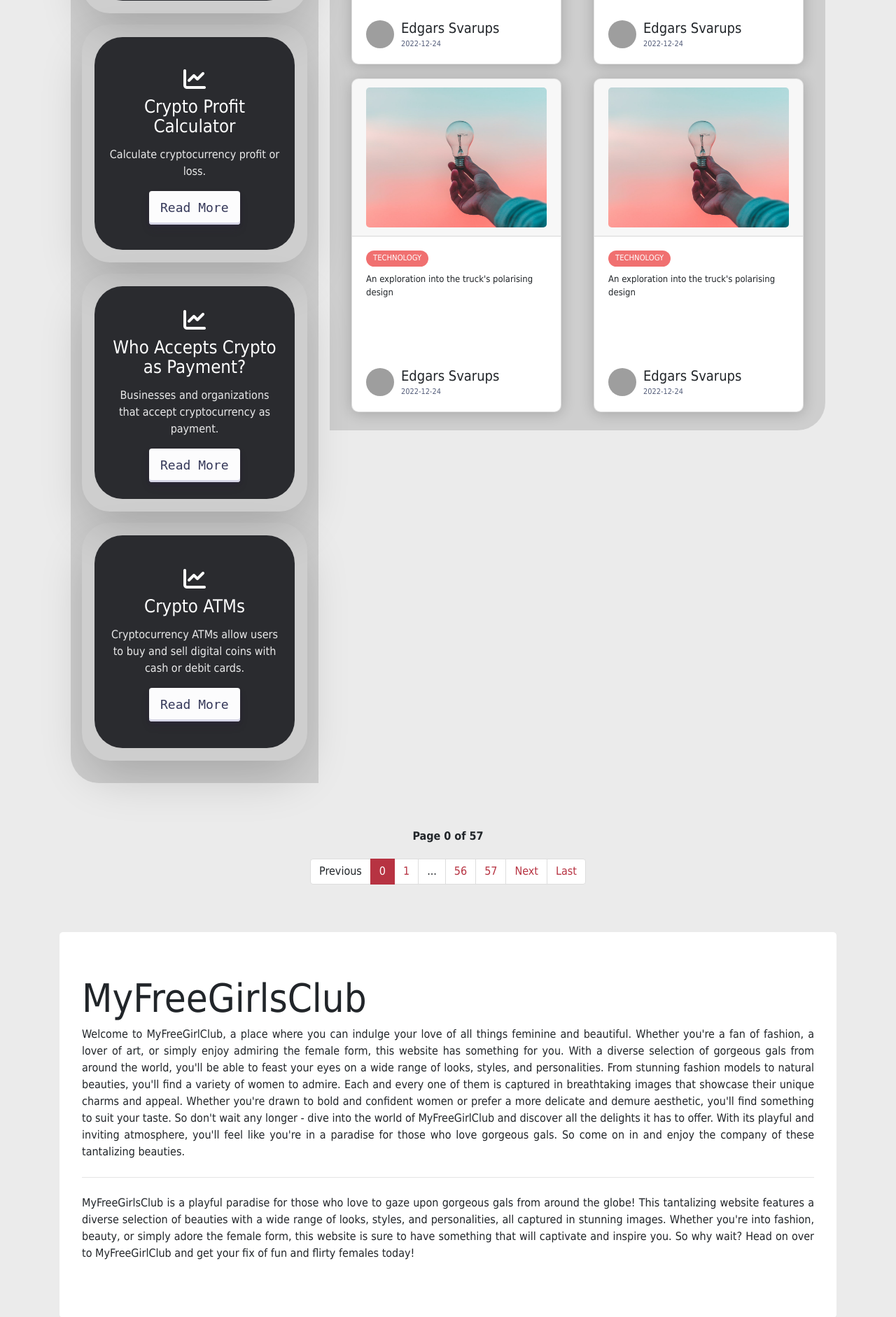
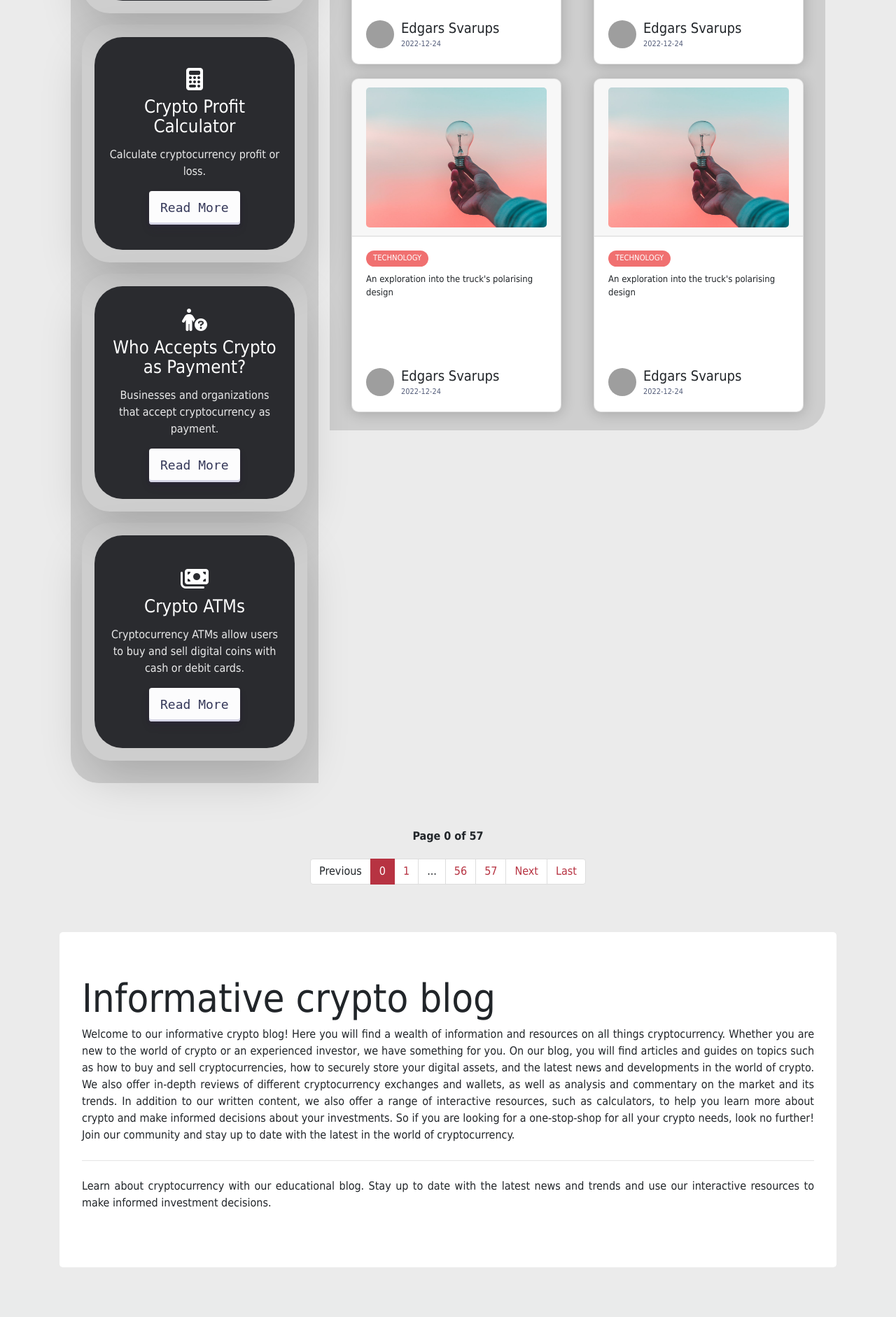
Before and after one commit to Edza01/basedchadcrypto, a PHP site: page /cryptonews/ in a window 1280 px wide. Shown: the part 1536-3418 px from the top of the page at 70% size. After the commit the page ends 3347 px from the top, so only its background shows below. Run offline with PHP 8.4, Linux system fonts and the light colour scheme; data comes from the database, SQL or seed files in the repository; data that the repository does not hold is empty; some libraries are stand-ins or nearby versions; grey boxes are pictures that could not be loaded.

Commit message:
icons, text

```diff
--- a/app/views/inc/categories.php
+++ b/app/views/inc/categories.php
@@ -34,7 +34,7 @@
 <div class='categories-card'>
     <div class='categories-box'>
         <div class='categories-content'>
-            <i class='fa-solid fa-chart-line fa-2xl'></i>
+            <i class="fa-solid fa-right-left fa-2xl"></i>
             <h3>Crypto Exchanges</h3>
             <p>Platforms for buying, selling, and trading cryptocurrencies.</p>
             <button class='categories-button' href='#'>Read More</button>
@@ -45,7 +45,7 @@
 <div class='categories-card'>
     <div class='categories-box'>
         <div class='categories-content'>
-            <i class='fa-solid fa-chart-line fa-2xl'></i>
+            <i class="fa-solid fa-calculator fa-2xl"></i>
             <h3>Crypto Profit Calculator</h3>
             <p>Calculate cryptocurrency profit or loss.</p>
             <button class='categories-button' href='#'>Read More</button>
@@ -56,7 +56,7 @@
 <div class='categories-card'>
     <div class='categories-box'>
         <div class='categories-content'>
-            <i class='fa-solid fa-chart-line fa-2xl'></i>
+            <i class="fa-solid fa-person-circle-question fa-2xl"></i>
             <h3>Who Accepts Crypto as Payment?</h3>
             <p>Businesses and organizations that accept cryptocurrency as payment.</p>
             <button class='categories-button' href='#'>Read More</button>
@@ -67,7 +67,7 @@
 <div class='categories-card'>
     <div class='categories-box'>
         <div class='categories-content'>
-            <i class='fa-solid fa-chart-line fa-2xl'></i>
+            <i class="fa-solid fa-money-bills fa-2xl"></i>
             <h3>Crypto ATMs</h3>
             <p>Cryptocurrency ATMs allow users to buy and sell digital coins with cash or debit cards.</p>
             <button class='categories-button' href='#'>Read More</button>
--- a/app/views/pages/index.php
+++ b/app/views/pages/index.php
@@ -77,25 +77,23 @@
 
 
   <div class="jumbotron">
-    <h1 class="display-4">MyFreeGirlsClub</h1>
-    <p class="lead main-text"><b>Welcome to MyFreeGirlClub</b>, a place where you can indulge your love of all things feminine and beautiful.
-      Whether you're a fan of fashion, a lover of art, or simply enjoy admiring the female form, this website has something for you.
-      With a diverse selection of gorgeous gals from around the world, you'll be able to
-      feast your eyes on a wide range of looks, styles, and personalities.
-      From stunning fashion models to natural beauties, you'll find a variety of women to admire.
-      Each and every one of them is captured in breathtaking images that showcase their unique charms and appeal.
-      Whether you're drawn to bold and confident women or prefer a more delicate and demure aesthetic, you'll find something to suit your taste.
-      So don't wait any longer - dive into the world of MyFreeGirlClub and discover all the delights it has to offer.
-      With its playful and inviting atmosphere, you'll feel like you're in a paradise for those who love gorgeous gals.
-      So come on in and enjoy the company of these tantalizing beauties.
+    <h1 class="display-4">Informative crypto blog</h1>
+    <p class="lead main-text">Welcome to our informative crypto blog! Here you will find a wealth of
+      information and resources on all things cryptocurrency. Whether you are new
+      to the world of crypto or an experienced investor, we have something for you.
+      On our blog, you will find articles and guides on topics such as how to buy and sell
+      cryptocurrencies, how to securely store your digital assets, and the latest news and developments
+      in the world of crypto. We also offer in-depth reviews of different cryptocurrency exchanges and wallets,
+      as well as analysis and commentary on the market and its trends.
+      In addition to our written content, we also offer a range of interactive resources,
+      such as calculators, to help you learn more about crypto and make informed decisions about your investments.
+      So if you are looking for a one-stop-shop for all your crypto needs, look no further! Join our community
+      and stay up to date with the latest in the world of cryptocurrency.
     </p>
     <hr class="my-4">
     <p class="main-text">
-      MyFreeGirlsClub is a playful paradise for those who love to gaze upon gorgeous gals from around the globe!
-      This tantalizing website features a diverse selection of beauties with a wide range of looks, styles,
-      and personalities, all captured in stunning images. Whether you're into fashion, beauty, or simply
-      adore the female form, this website is sure to have something that will captivate and inspire you. So why wait?
-      Head on over to MyFreeGirlClub and get your fix of fun and flirty females today!
+      Learn about cryptocurrency with our educational blog. Stay up to date with the latest news
+      and trends and use our interactive resources to make informed investment decisions.
     </p>
   </div>
 
--- a/public/css/posts.css
+++ b/public/css/posts.css
@@ -184,7 +184,7 @@
   margin-bottom: 15px;
 }
 
-.fa-chart-line, .fa-wallet, .fa-person-chalkboard {
+.fa-chart-line, .fa-wallet, .fa-person-chalkboard, .fa-right-left, .fa-calculator, .fa-person-circle-question, .fa-money-bills {
   color: white;
   padding: 1.5rem;
 }
```
